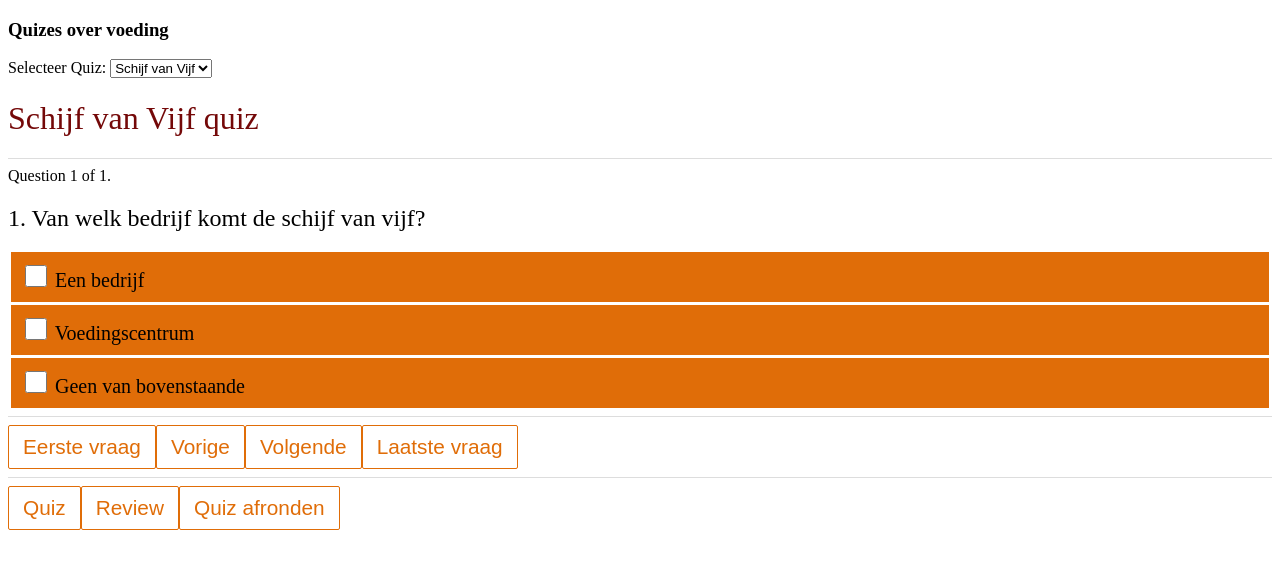
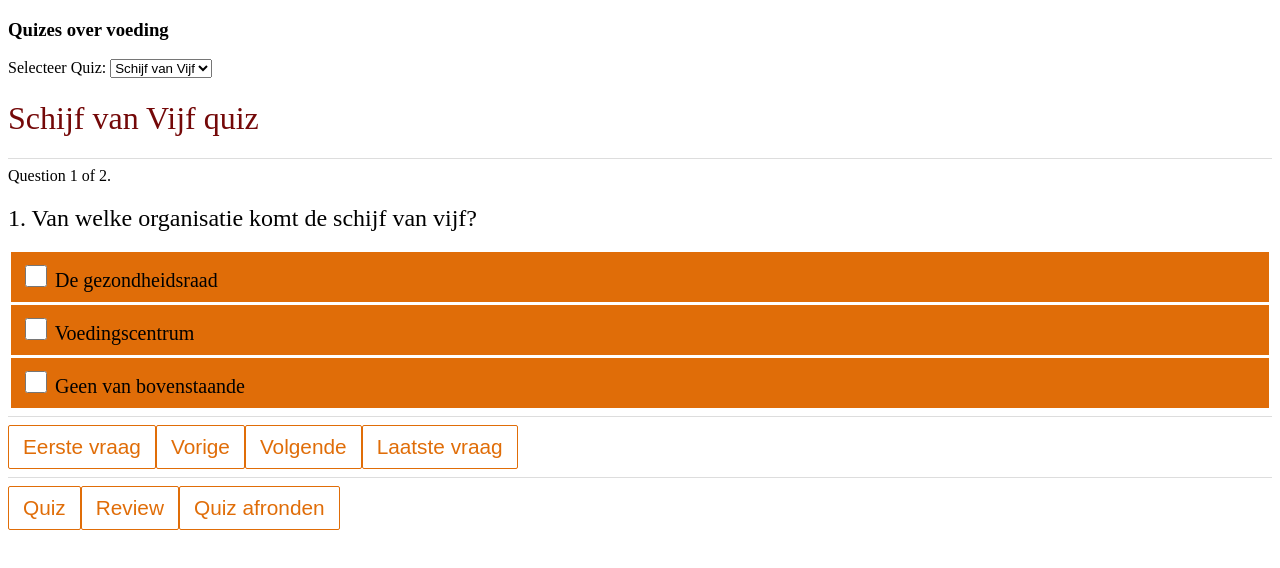
Before and after one commit to Adonthios/VoedingApp, an Angular app: page / in a window 1280 px wide. Shown: the top 568 px of the page. Built offline with nearby package versions, Linux system fonts and the light colour scheme.

Commit message:
Added more quiz questions, translations added

```diff
--- a/src/app/quiz/quiz.component.ts
+++ b/src/app/quiz/quiz.component.ts
@@ -79,7 +79,7 @@
   };
 
   isCorrect(question: Question) {
-    return question.options.every(x => x.selected === x.isAnswer) ? 'correct' : 'wrong';
+    return question.options.every(x => x.selected === x.isAnswer) ? 'goed' : 'fout';
   };
 
   onSubmit() {
--- a/src/assets/quizen/schijfvanvijf.json
+++ b/src/assets/quizen/schijfvanvijf.json
@@ -5,13 +5,13 @@
     "questions": [
         {
             "id": 1,
-            "name": "Van welk bedrijf komt de schijf van vijf?",
+            "name": "Van welke organisatie komt de schijf van vijf?",
             "questionTypeId": 1,
             "options": [
                 {
                     "id": 1,
                     "questionId":  1,
-                    "name": "Een bedrijf",
+                    "name": "De gezondheidsraad",
                     "isAnswer": false
                 },
                 {
@@ -32,6 +32,29 @@
                 "name": "Multiple Choice",
                 "isActive": true
             }
+        }, {
+            "id": 2,
+            "name": "Valt een Marsreep binnen de schijf van vijf?",
+            "questionTypeId": 1,
+            "options": [
+                {
+                    "id": 1,
+                    "questionId": 2,
+                    "name": "Ja",
+                    "isAnswer": false
+                },
+                {
+                    "id": 2,
+                    "questionId": 2,
+                    "name": "Nee",
+                    "isAnswer": false
+                }
+            ],
+            "questionType": {
+                "id": 1,
+                "name": "Multiple Choice",
+                "isActive": true
+            }
         }
     ]
 }
```
